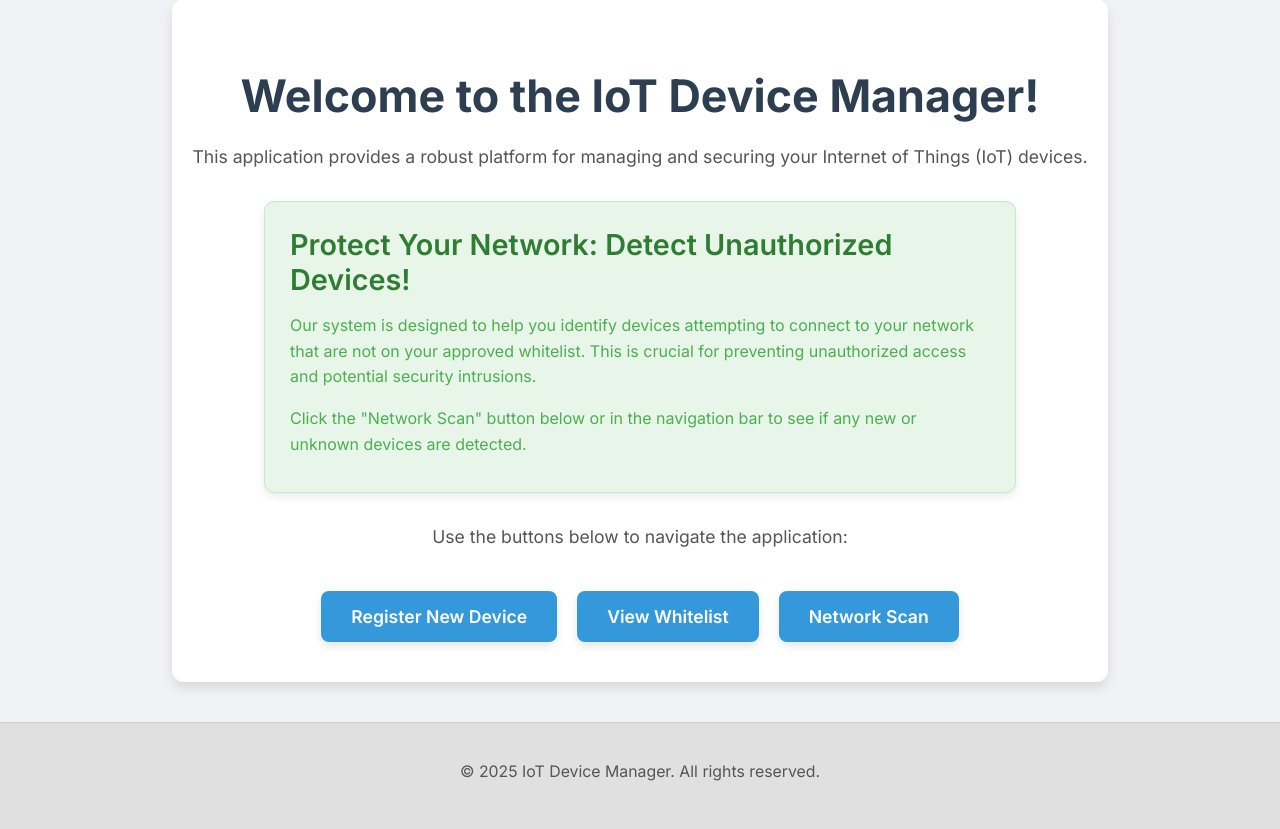
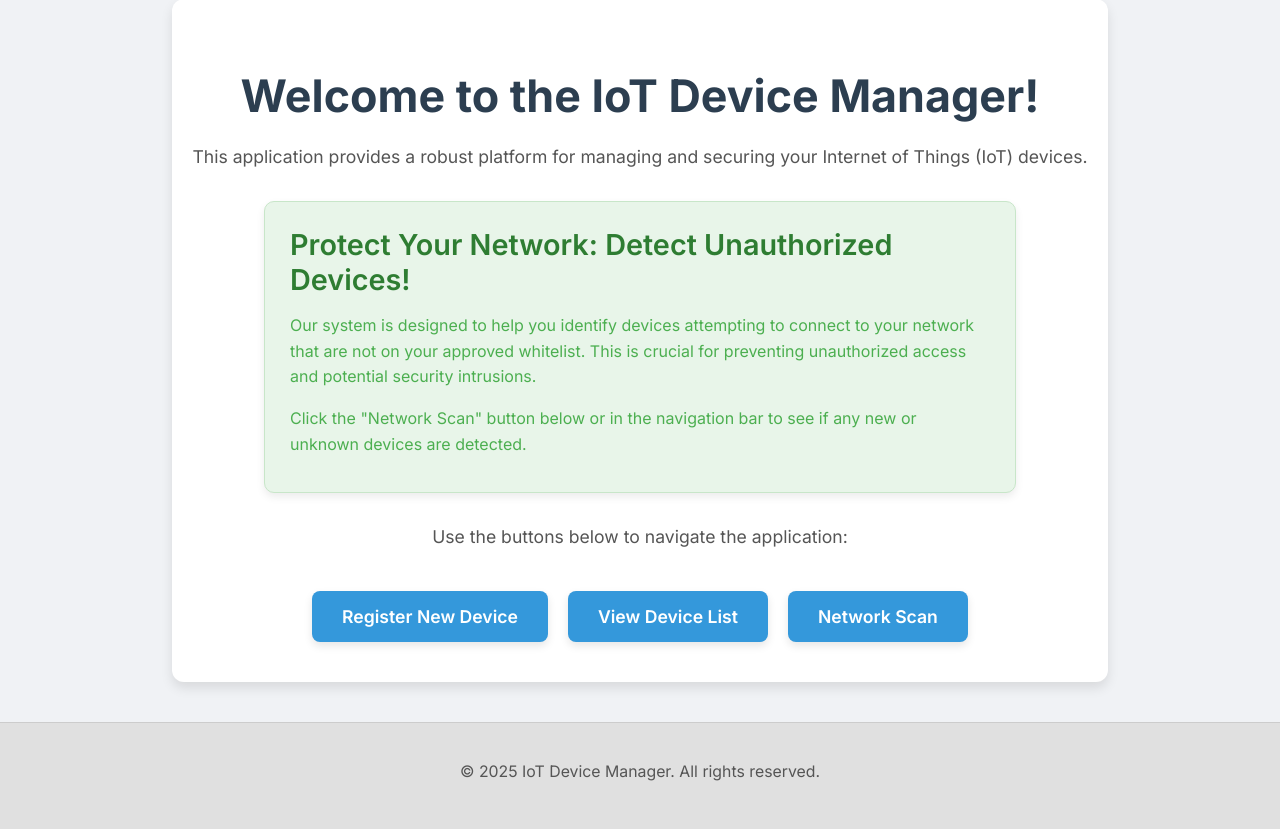
Before and after one commit to Moonbarcrypt/CSULA-Project, a Flask app: page / in a window 1280 px wide. Shown: the part 93-922 px from the top of the page. Run offline with Flask 3, Linux system fonts and the light colour scheme.

Commit message:
Update index.html

```diff
--- a/templates/index.html
+++ b/templates/index.html
@@ -145,7 +145,8 @@
 
         <div class="action-buttons">
             <a href="{{ url_for('register') }}">Register New Device</a>
-            <a href="{{ url_for('whitelist') }}">View Whitelist</a>
+            {# Updated link text and endpoint #}
+            <a href="{{ url_for('device_list_page') }}">View Device List</a>
             <a href="{{ url_for('network_scan_page') }}">Network Scan</a>
         </div>
     </div>
```
